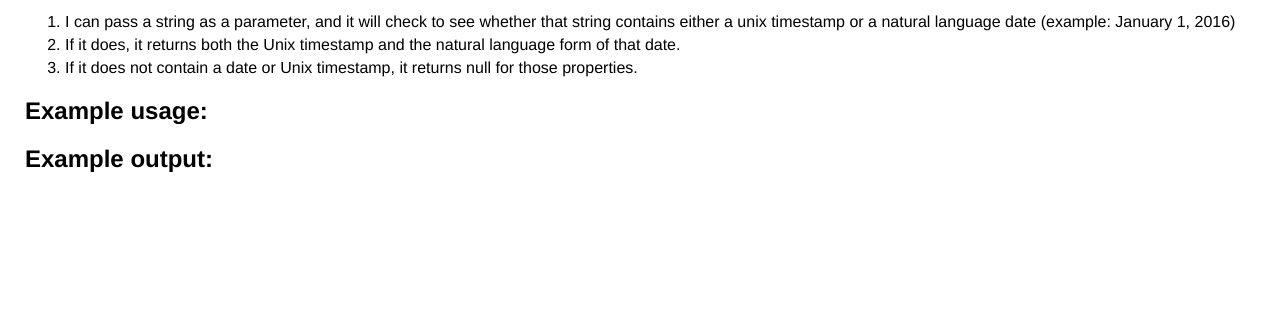
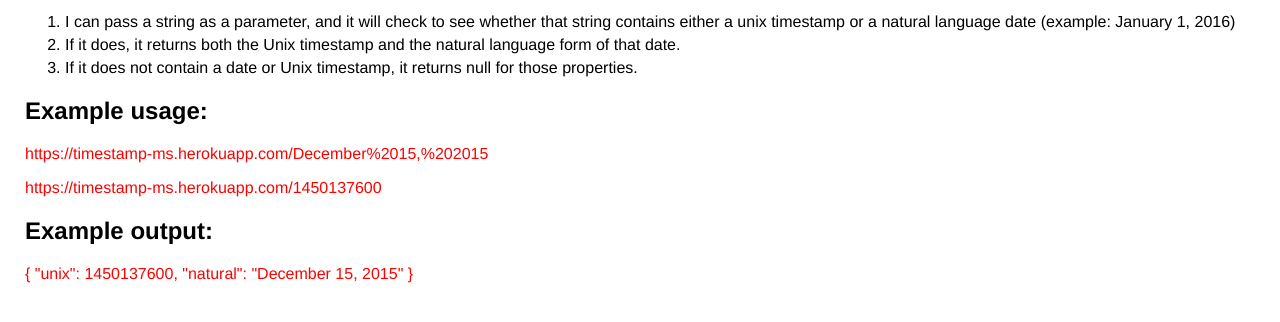
Before and after one commit to martuking/timestap_microservice, a website: page views/index.html in a window 1280 px wide. Shown: the part 104-426 px from the top of the page. Drawn offline with nearby package versions, Linux system fonts and the light colour scheme; no server answers.

Commit message:
Checkpoint

```diff
--- a/public/style.css
+++ b/public/style.css
@@ -8,7 +8,7 @@
   box-sizing: border-box;
 }
 .exampleOutput{
-
+  color: red;
 }
 body {
   font-family: helvetica, arial, sans-serif;
--- a/views/index.html
+++ b/views/index.html
@@ -37,9 +37,18 @@
       <h2>
         Example usage:
       </h2>
+      <p class="exampleOutput">
+        https://timestamp-ms.herokuapp.com/December%2015,%202015
+      </p>
+      <p class="exampleOutput">
+        https://timestamp-ms.herokuapp.com/1450137600
+      </p>
       <h2>
         Example output:
       </h2>
+      <p class="exampleOutput">
+        { "unix": 1450137600, "natural": "December 15, 2015" }
+      </p>
     </main>
 
 
```
